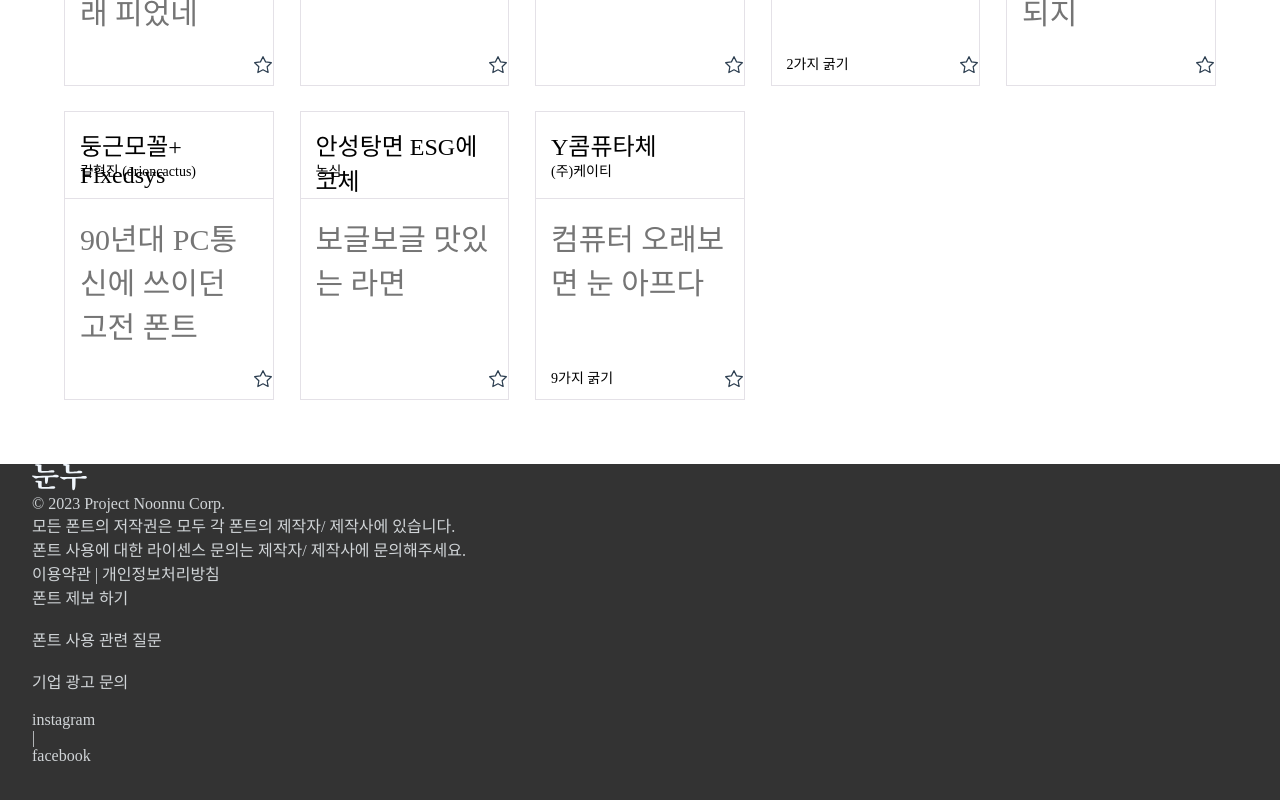
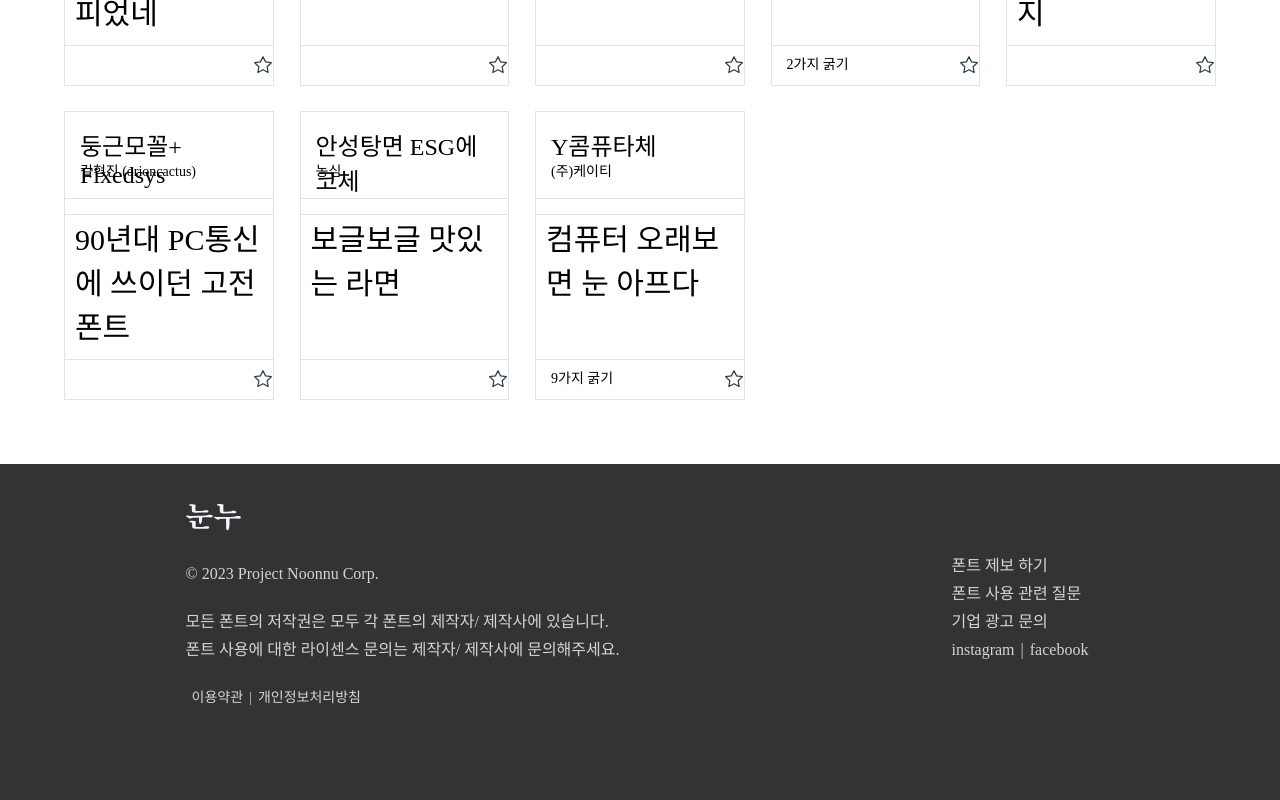
Before and after one commit to yis-park/noonnu, a React (Create React App) app: page /allfont in a window 1280 px wide. Shown: the part 690-1490 px from the top of the page. Built offline with nearby package versions, Linux system fonts and the light colour scheme; a web font is replaced by a local one.

Commit message:
footer 완성

```diff
--- a/src/components/allFont.scss
+++ b/src/components/allFont.scss
@@ -58,10 +58,12 @@
       textarea {
         border: none;
         height: 144px;
-        padding: 0 15px;
+        padding: 0 10px;
         resize: none;
-        &:focus {
-          border-style: none;
+        outline: 1px solid $colorLine;
+
+        &::placeholder {
+          color: #000;
         }
       }
       span {
--- a/src/components/navigation.scss
+++ b/src/components/navigation.scss
@@ -7,14 +7,10 @@
     display: flex;
     li {
       position: relative;
-      // display: flex;
-      // align-items: center;
-      padding-left: 20px;
-
+      padding: 0 15px;
       a {
         text-decoration: none;
-        font-size: 12px;
-        padding: 0 8px;
+        font-size: 14px;
         height: 56px;
         line-height: 56px;
         transition: 0.3s;
--- a/src/layout/Footer.js
+++ b/src/layout/Footer.js
@@ -6,6 +6,7 @@ import "./footer.scss";
 function Footer(props) {
   return (
     <footer>
+      <div className="flex">
         <div className="left">
           <h1>
             <Link to="/">
@@ -34,34 +35,42 @@ function Footer(props) {
             <br />
             폰트 사용에 대한 라이센스 문의는 제작자/ 제작사에 문의해주세요.
           </p>
-        <span>이용약관 | 개인정보처리방침</span>
+          <span>
+            <a className="hover:underline" href="/user_agreement">
+              이용약관
+            </a>
+            |
+            <a className="hover:underline" href="/privacy_agreement">
+              개인정보처리방침
+            </a>
+          </span>
         </div>
-      <div class="space-y-4">
+        <div className="right">
           <a
-          class="hover:text-yellow-noon underline font-bold"
+            className="hover:text-yellow-noon underline font-bold"
             href="https://goo.gl/forms/5wgcqGTZurPN2KLK2"
             target="_blank"
           >
             폰트 제보 하기
           </a>
-        <br />
+
           <a
-          class="hover:text-yellow-noon underline font-bold"
+            className="hover:text-yellow-noon underline font-bold"
             href="https://noonnu.cc/questions"
           >
             폰트 사용 관련 질문
           </a>
-        <br />
+
           <a
-          class="hover:text-yellow-noon underline font-bold"
+            className="hover:text-yellow-noon underline font-bold"
             href="https://noonnu.cc/about"
           >
             기업 광고 문의
           </a>
-        <br />
+
           <p>
             <a
-            class="hover:text-yellow-noon"
+              className="hover:text-yellow-noon"
               target="_blank"
               href="https://www.instagram.com/noonnu_official/"
             >
@@ -69,7 +78,7 @@ function Footer(props) {
             </a>
             |
             <a
-            class="hover:text-yellow-noon"
+              className="hover:text-yellow-noon"
               target="_blank"
               href="https://www.facebook.com/projectnoonnu/"
             >
@@ -77,6 +86,7 @@ function Footer(props) {
             </a>
           </p>
         </div>
+      </div>
     </footer>
   );
 }
--- a/src/layout/footer.scss
+++ b/src/layout/footer.scss
@@ -1,10 +1,54 @@
 @import "../assets/style/variable.scss";
 
 footer {
+  padding-left: $padding;
+  padding-right: $padding;
   color: #d1d5d8;
   height: 340px;
   background-color: rgba(0, 0, 0, 0.8);
-  padding-left: 2rem;
-  padding-right: 2rem;
+  padding: 2.5rem 2rem;
+  margin: auto;
   margin-top: 4rem;
+  line-height: 1.75rem;
+  a {
+    text-decoration: underline;
+  }
+  .flex {
+    display: flex;
+    justify-content: space-between;
+    align-items: center;
+    padding: 0 2rem;
+    width: 80%;
+    margin: 0 auto;
+    .left {
+      p {
+        padding-top: 20px;
+      }
+      span {
+        display: block;
+        display: flex;
+        padding-top: 20px;
+        font-size: 14px;
+        a {
+          padding: 0 6px;
+          text-decoration: none;
+          &:hover {
+            text-decoration: underline;
+          }
+        }
+      }
+    }
+    .right {
+      p {
+        display: flex;
+      }
+      a {
+        padding: 0 6px;
+        text-decoration: none;
+        &:hover {
+          color: #ffd951;
+        }
+      }
+    }
+  }
 }
```
Also changed, not shown: 1 other file (tests, documents, lock files or other folders). Lines whose indentation alone changed are shown as unchanged.
